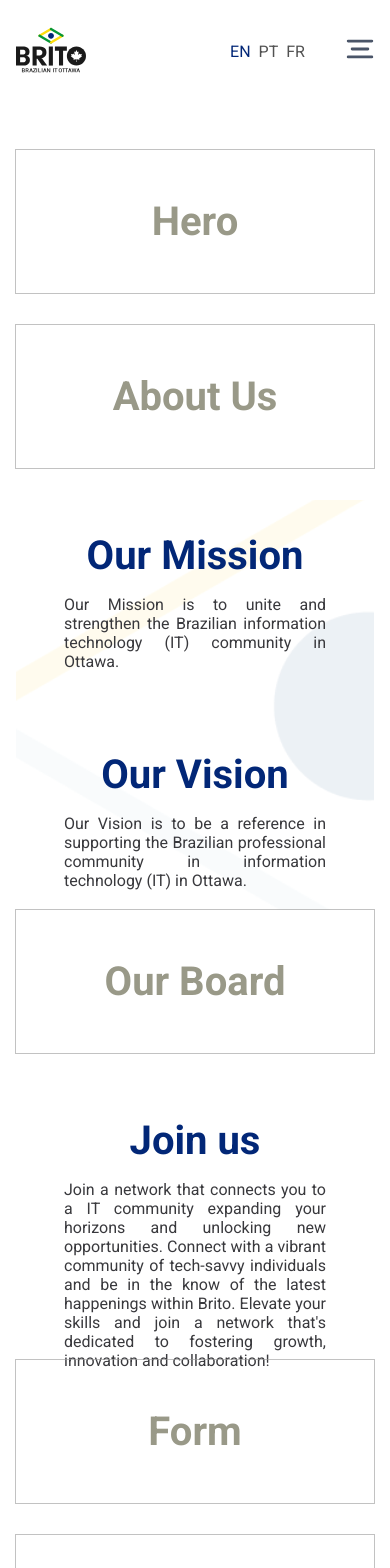
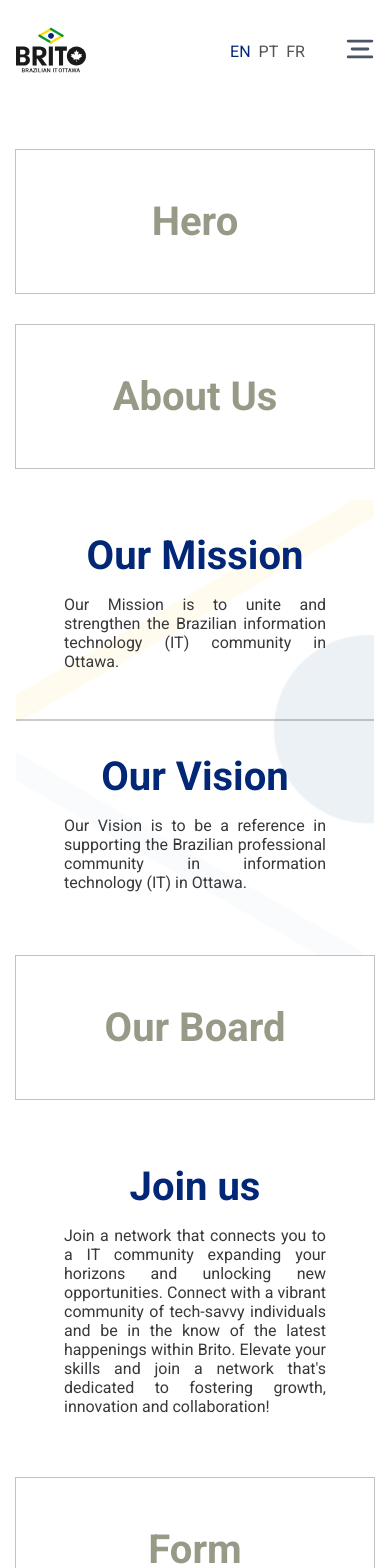
Before and after one commit to brito-ca/brito-website, a Next.js app: page / in a window 390 px wide. Shown: the top 1568 px of the page. Built offline with nearby package versions, Linux system fonts and the light colour scheme.

Commit message:
add rectangle

```diff
--- a/pages/index.jsx
+++ b/pages/index.jsx
@@ -23,6 +23,7 @@ export default function Home() {
                     title={labels.ourMission.title}
                     description={labels.ourMission.description}
                 />
+                 <div className={styles.rectangle4}></div>
                 <Banner title={labels.ourVision.title} description={labels.ourVision.description} />
                 </div>
                 <Placeholder title='Our Board' />
--- a/styles/background.module.css
+++ b/styles/background.module.css
@@ -10,11 +10,20 @@
         background-image: url(/logomission.png);
         background-size: 424px;
         background-position: right;
-        height: 410px;
+        height: 456px;
         background-repeat: no-repeat;
     }
 
     .logoOnJoinUs {
-        height: 275px;
+        background-image: none;
+        height: 347px;
+    }
+
+    .rectangle4 {
+        background-image: url(/Rectangle4.png);
+        height: 2px;
+        background-size: 470px;
+        background-position: center;
+        background-repeat: no-repeat;
     }
 }
```
Also changed, not shown: public/Rectangle4.png (added).
